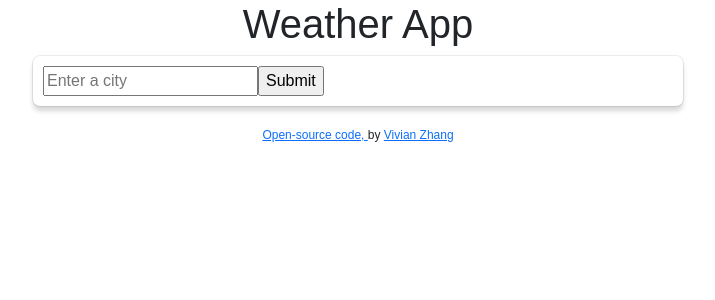
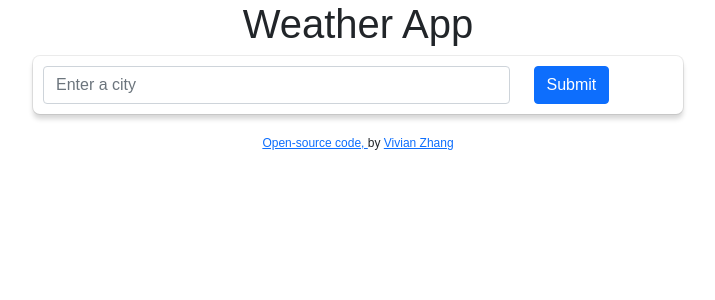
Before and after one commit to vvynz/weather-react-app, a React (Create React App) app: page / in a window 1280 px wide. Shown: the top 300 px of the page, without its empty margins (287-1002 px from the left). Built offline with nearby package versions, Linux system fonts and the light colour scheme.

Commit message:
Add styling to default search bar

```diff
--- a/src/SearchEngine.jsx
+++ b/src/SearchEngine.jsx
@@ -89,12 +89,19 @@ export default function SearchEngine(props) {
     return (
       <div>
         <form onSubmit={handleSubmit}>
-          <input
+          <div className="row">
+            <div className="col-9">
+            <input
             type="search"
             placeholder="Enter a city"
             onChange={updateCity}
+            className="form-control"
           />
-          <input type="submit" />
+            </div>
+            <div className="col-3">
+          <input type="submit" className="btn btn-primary"/>
+          </div>
+          </div>
         </form>
       </div>
     );
```
